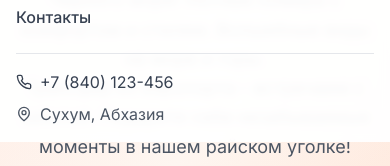
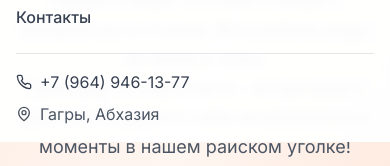
Before and after one commit to hotel-vartan/site, a React (Vite) app: page / in a window 390 px wide. Both pictures are taken after a click on the button "Меню". Shown: the part 308-474 px from the top of the page. Built offline with nearby package versions, Linux system fonts and the light colour scheme.

Commit message:
Update Header.tsx

```diff
--- a/src/components/Header.tsx
+++ b/src/components/Header.tsx
@@ -149,11 +149,11 @@ const Header = () => {
                   <div className="pt-4 border-t border-gray-200 dark:border-gray-700">
                     <div className="flex items-center space-x-2 text-gray-700 dark:text-gray-300 mb-2">
                       <Phone size={16} />
-                      <span>+7 (840) 123-456</span>
+                      <span>+7 (964) 946-13-77</span>
                     </div>
                     <div className="flex items-center space-x-2 text-gray-600 dark:text-gray-400">
                       <MapPin size={16} />
-                      <span>Сухум, Абхазия</span>
+                      <span>Гагры, Абхазия</span>
                     </div>
                   </div>
                 </nav>
```
